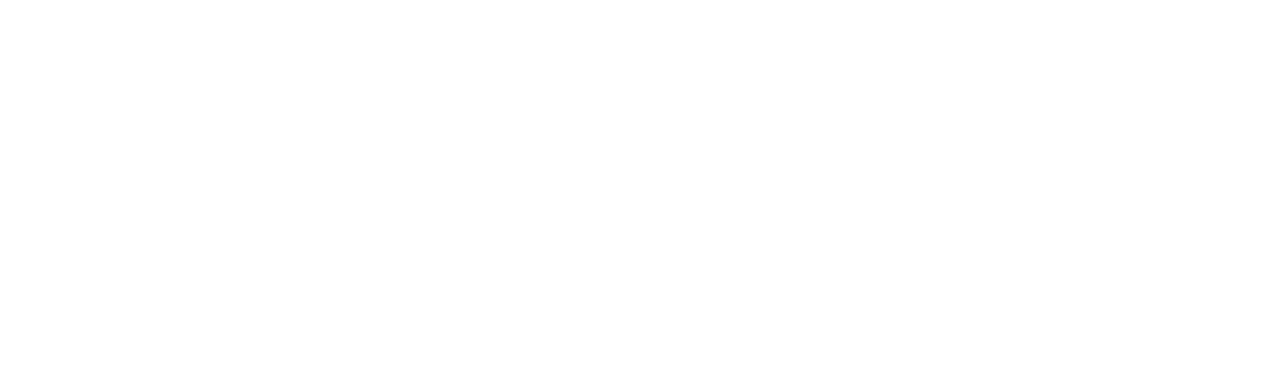
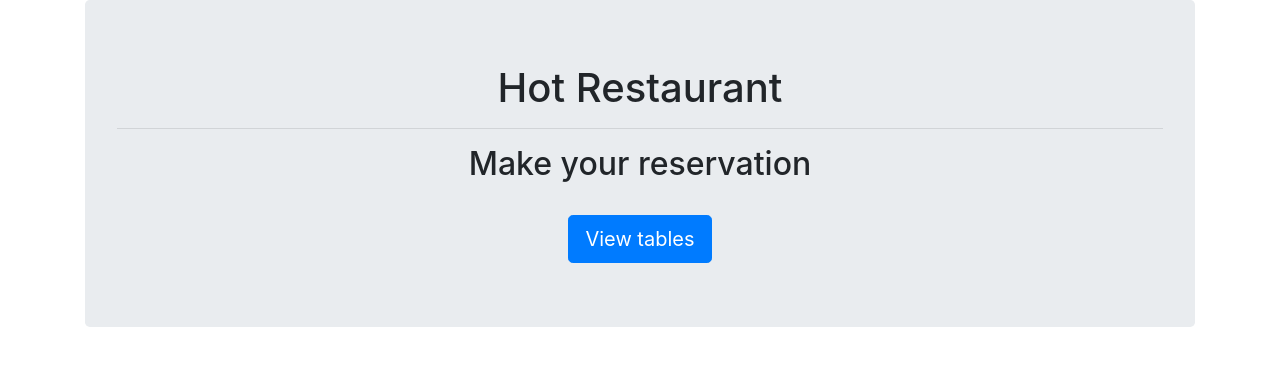
Before and after one commit to rnick1/hot_restaurant, a website: page public/reserve.html in a window 1280 px wide. Drawn offline with nearby package versions, Linux system fonts and the light colour scheme.

Commit message:
Added jumbotron

```diff
--- a/public/reserve.html
+++ b/public/reserve.html
@@ -12,7 +12,27 @@
 
 <body>
     <div class="container">
+        <div class="jumbotron">
+            <h1 class="text-center">
+                <span class="fa fa-fire">
 
+                </span>
+                Hot Restaurant
+            </h1>
+            <hr>
+            <h2 class="text-center">Make your reservation</h2>
+            <br>
+            <div class="text-center">
+                <a href="/tables">
+                    <button class="btn btn-lg btn-primary">
+                        <span class="fa fa-list-alt">
+                        </span>
+                        View tables
+                    </button>
+                </a>
+            </div>
+
+        </div>
 
 
 
```
